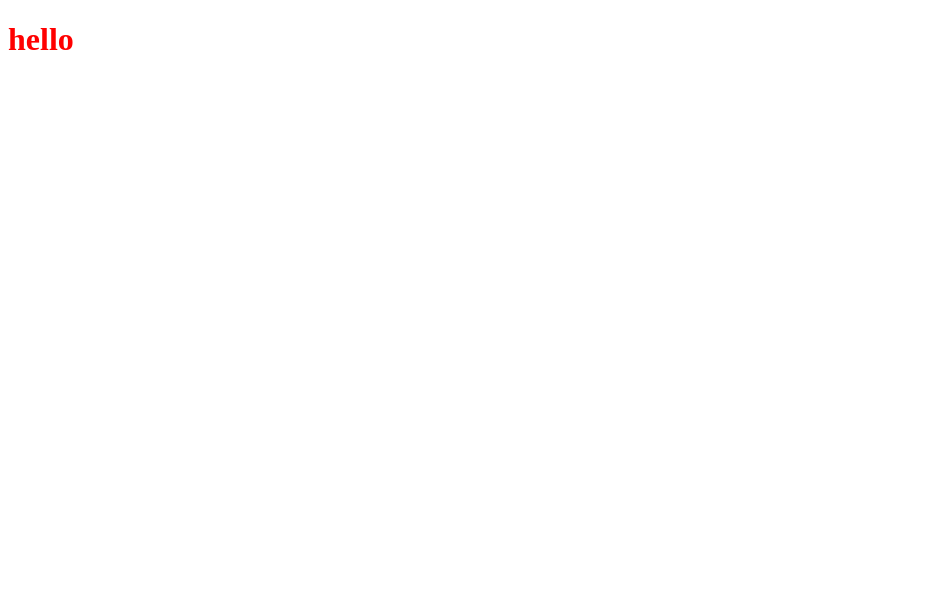
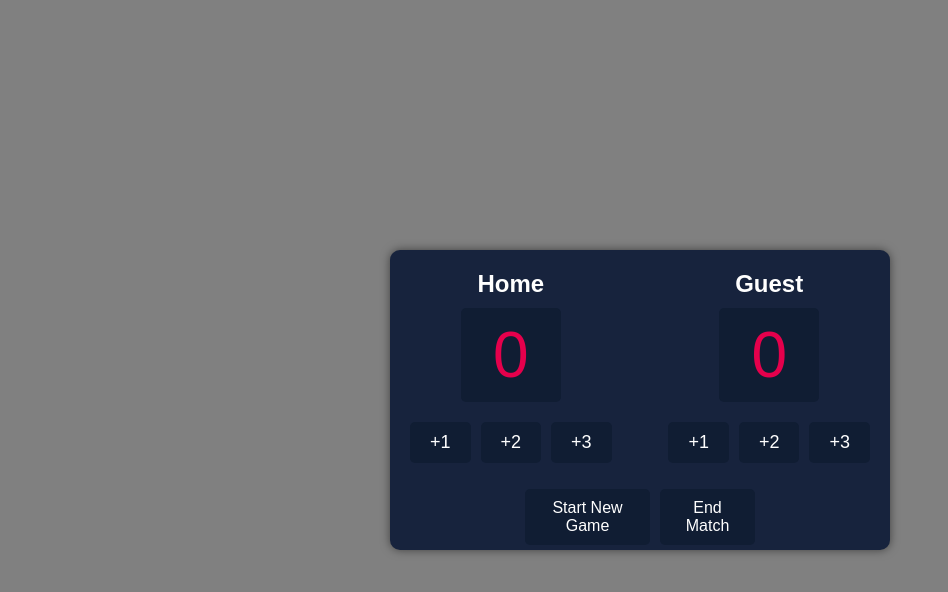
Before and after one commit to muneebkhan-cs/BasketBall-Match-Counter, a plain HTML site: page index.html in a window 1280 px wide. Shown: the whole page, without its empty margins (0-948 px from the left). Drawn offline with Linux system fonts and the light colour scheme.

Commit message:
Finished the Project

```diff
--- a/index.html
+++ b/index.html
@@ -7,7 +7,33 @@
     <link rel="stylesheet" href="styles.css"/>
 </head>
 <body>
-    <h1>hello</h1>
+    <div class="scoreboard">
+        <div class="team">
+            <h2>Home</h2>
+            <div class="score" id="home-score">0</div>
+            <div class="controls">
+                <button class="btn" id="home-add1" onclick="addOnepoint()">+1</button>
+                <button class="btn" id="home-add2" onclick="addTwopoint()">+2</button>
+                <button class="btn" id="home-add3" onclick="addThreepoint()">+3</button>
+            </div>
+        </div>
+
+        <div class="team">
+            <h2>Guest</h2>
+            <div class="score" id="guest-score">0</div>
+            <div class="controls">
+                <button class="btn" id="guest-add1" onclick="addOnepointGuest()">+1</button>
+                <button class="btn" id="guest-add2" onclick="addTwopointGuest()">+2</button>
+                <button class="btn" id="guest-add3" onclick="addThreepointGuest()">+3</button>
+            </div>
+            <h2 class="Winner-status" id="statusWinner"></h2>
+        </div>
+        <div class="match-controls">
+            <button class="btn match-btn" id="start-game" onclick="scoreReset()">Start New Game</button>
+            <button class="btn match-btn" id="end-match" onclick="declareWinner()">End Match</button>
+        </div>
+    </div>
+
     <script src="script.js"></script>
 </body>
 </html>
--- a/script.js
+++ b/script.js
@@ -0,0 +1,54 @@
+let homeCount = 0
+let guestCount = 0
+let homeScore = document.getElementById("home-score")
+let guestScore = document.getElementById("guest-score")
+
+
+let winnerStatus = document.getElementById("statusWinner")
+
+function addOnepoint(){
+    homeCount += 1
+    homeScore.textContent = homeCount
+}
+function addTwopoint(){
+    homeCount += 2
+    homeScore.textContent = homeCount
+}
+function addThreepoint(){
+    homeCount += 3
+    homeScore.textContent = homeCount
+}
+function addOnepointGuest(){
+    guestCount += 1
+    guestScore.textContent = guestCount
+}
+function addTwopointGuest(){
+    guestCount += 2
+    guestScore.textContent = guestCount
+}
+function addThreepointGuest(){
+    guestCount += 3
+    guestScore.textContent = guestCount
+}
+
+
+function declareWinner(){
+    if (homeCount > guestCount)
+    {
+        let homeWinner = "Home Team Wins"
+        winnerStatus.textContent = homeWinner
+    }
+    else
+    {
+        let guestWinner = "Guest Team Wins"
+        winnerStatus.textContent = guestWinner
+    }
+}
+
+function scoreReset(){
+    guestCount = 0
+    homeCount = 0
+    homeScore.textContent = homeCount
+    guestScore.textContent = guestCount
+    winnerStatus.textContent= ""
+}
--- a/styles.css
+++ b/styles.css
@@ -1,3 +1,98 @@
-h1{
-    color: red
+* {
+    margin: 0;
+    padding: 0;
+    box-sizing: border-box;
 }
+
+body {
+    display: flex;
+    justify-content: center;
+    align-items: center;
+    height: 100vh;
+    background-color: grey;
+    font-family: Arial, sans-serif;
+}
+
+.scoreboard {
+    display: flex;
+    justify-content: space-between;
+    width: 500px;
+    height: 300px;
+    background-color: #17233D;
+    padding: 20px;
+    border-radius: 10px;
+    box-shadow: 0px 0px 10px rgba(0, 0, 0, 0.5);
+    position: relative;
+}
+
+.team {
+    display: flex;
+    flex-direction: column;
+    align-items: center;
+    color: white;
+    text-align: center;
+}
+
+h2 {
+    font-size: 24px;
+    margin-bottom: 10px;
+}
+
+.score {
+    font-size: 64px;
+    font-family: 'Digital-7 Mono', sans-serif;
+    color: #E5004C;
+    background-color: #101D33;
+    padding: 10px;
+    border-radius: 5px;
+    width: 100px;
+    text-align: center;
+    margin-bottom: 20px;
+}
+
+.controls {
+    display: flex;
+    gap: 10px;
+}
+
+.btn {
+    background-color: #101D33;
+    color: #FFFFFF;
+    border: none;
+    padding: 10px 20px;
+    font-size: 18px;
+    border-radius: 5px;
+    cursor: pointer;
+    transition: background-color 0.3s ease;
+}
+
+.btn:hover {
+    background-color: #29456E;
+}
+
+.match-controls {
+    display: flex;
+    gap: 10px;
+    position: absolute;
+    bottom: -5px;
+    left: 50%;
+    transform: translateX(-50%);
+    padding: 10px;
+}
+
+.match-btn {
+    padding: 10px 20px;
+    font-size: 16px;
+    background-color: #101D33;
+}
+
+.match-btn:hover {
+    background-color: lightgreen;
+    color: black;
+}
+
+.Winner-status{
+    margin-left: auto;
+    margin-right: auto;
+
+}
```
